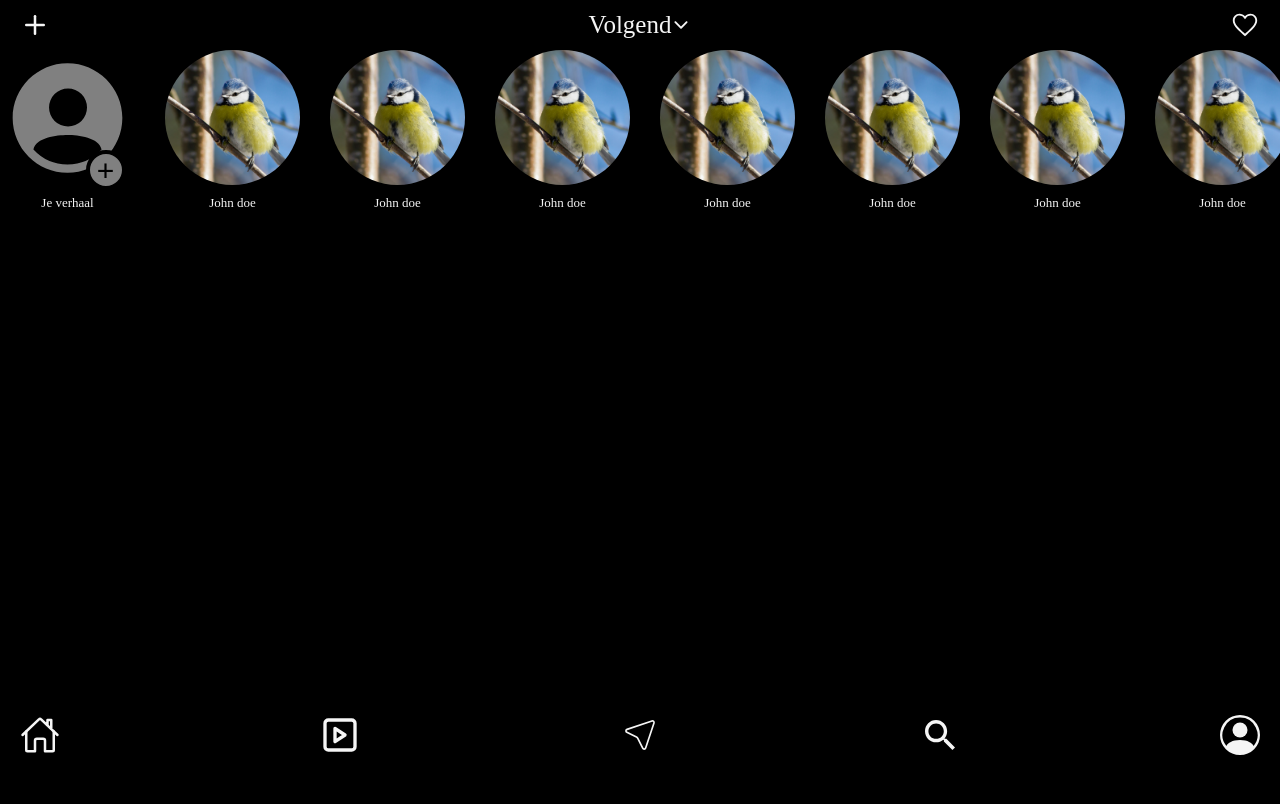
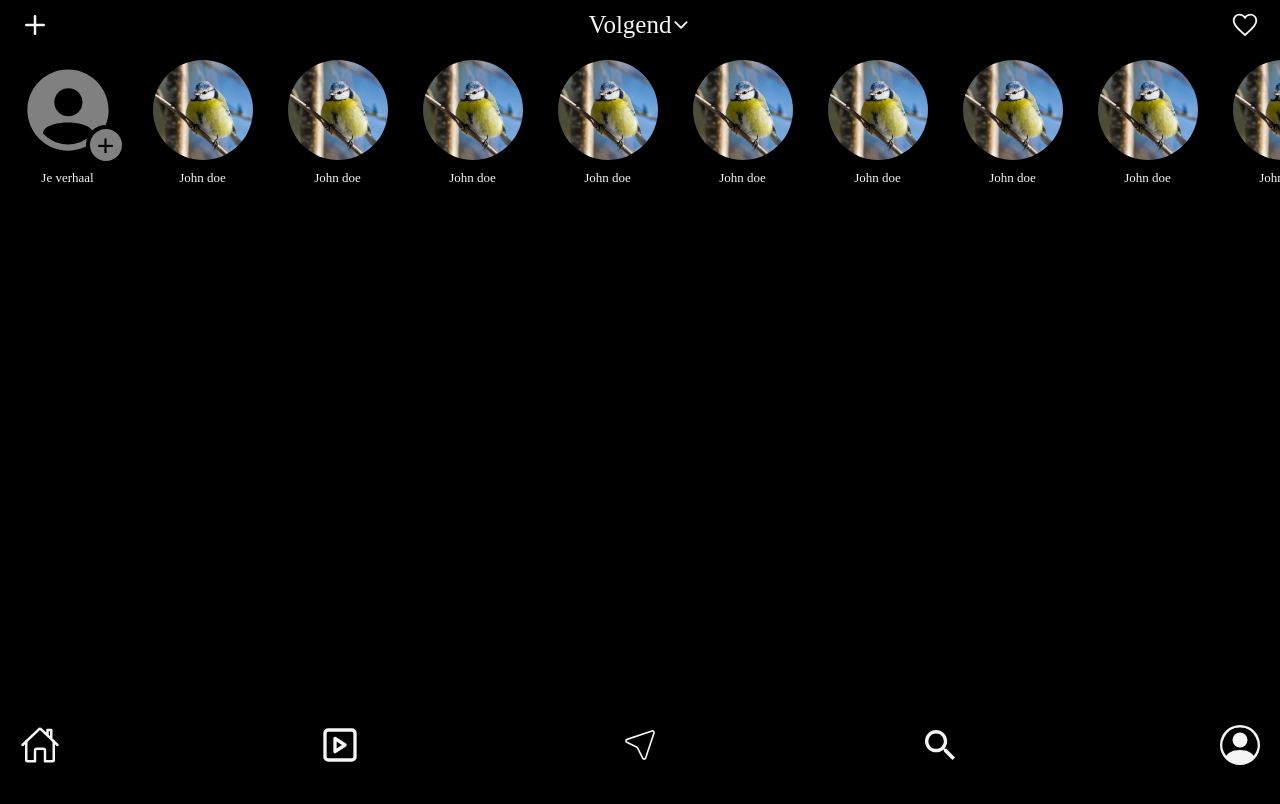
Before and after one commit to Ann-Getit/gram, a React (Vite) app: page /#/home in a window 1280 px wide. Shown: the top 804 px of the page. Built offline with nearby package versions, Linux system fonts and the light colour scheme.

Commit message:
verhaal cirkel kleiner maken. bottom nav minder padding top

```diff
--- a/src/Nav.css
+++ b/src/Nav.css
@@ -36,7 +36,7 @@
     height: 100%;
     justify-content: space-between;
     align-items: center;
-    padding: 0 20px 20px 20px;
+    padding: 0 20px 0px 20px;
         list-style: none;
 
 }
--- a/src/pages/Home.css
+++ b/src/pages/Home.css
@@ -19,7 +19,7 @@
      display: flex;
      align-items: start;
     flex-direction: row;
-      gap: 30px;
+      gap: 0;
     background-color: black;
     overflow-x: auto;
     /*width: calc(100% - 80px);
@@ -47,13 +47,14 @@
     flex-direction: column;
    width: 200px;
     align-items: center;
+    padding-top: 10px;
 }
 
 .verhaalvoegen {
     display: flex;
     position: relative;
-    width: 135px;
-    height: 135px;
+    width: 100px;
+    height: 100px;
 
     background-color: black;
     border-radius: 50%;
@@ -85,8 +86,8 @@
 }
 .vogel-pics {
     border-radius: 50%;
-    width: 135px;
-    height: 135px;
+    width: 100px;
+    height: 100px;
     object-fit: cover;
 
 }
```
